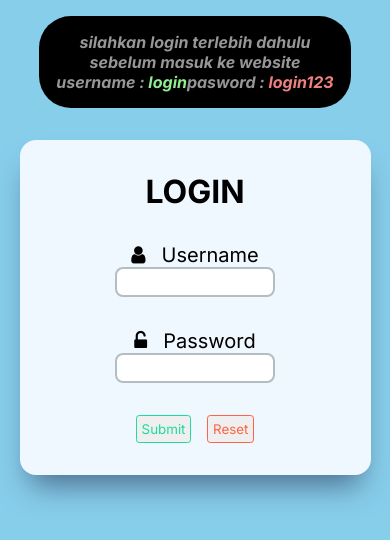
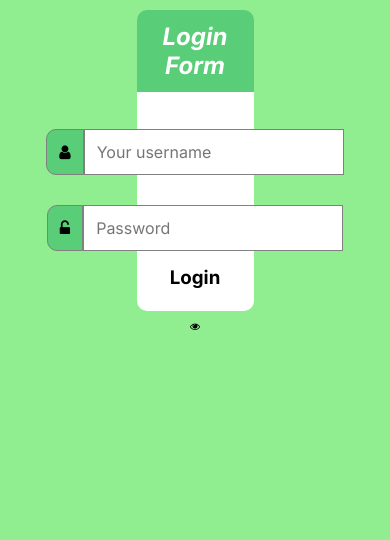
Before and after one commit to muhammadainulfuady/projetc-sederhana, a plain HTML site: page index.html in a window 390 px wide. Drawn offline with nearby package versions, Linux system fonts and the light colour scheme; a web font is replaced by a local one.

Commit message:
add login page

```diff
--- /dev/null
+++ b/css/login.css
@@ -0,0 +1,106 @@
+* {
+  padding: 0;
+  margin: 0;
+  box-sizing: border-box;
+  font-family: Inter;
+}
+
+body {
+  background-color: lightgreen;
+}
+
+/* seputar login */
+.main-login {
+  margin: 10px auto;
+  width: 30%;
+}
+
+.logo {
+  background-color: #59cd78;
+  width: 100%;
+  border-radius: 10px 10px 0px 0px;
+}
+
+.logo h2 {
+  text-align: center;
+  padding: 0.5em;
+  color: white;
+  font-style: italic;
+}
+.card {
+  padding: 22px;
+  background-color: white;
+  border-radius: 0px 0px 10px 10px;
+}
+
+.inputan {
+  padding: 15px;
+  display: flex;
+  align-items: center;
+  justify-content: center;
+}
+
+.inputan label,
+input {
+  border: none;
+  padding: 12px;
+  font-size: 1em;
+  border: 1px solid grey;
+}
+
+.inputan input {
+  background-color: white;
+}
+
+.inputan label {
+  background-color: #59cd78;
+  /* border-top-left-radius: 10px;
+  border-bottom-left-radius: 10px; */
+  border-radius: 10px 0 0 10px;
+}
+
+.user-login h3 {
+  text-align: center;
+  color: black;
+}
+
+.user-login a {
+  color: black;
+  text-decoration: none;
+}
+
+.user-login a:hover {
+  transition: 0.5s;
+  color: coral;
+  text-decoration: underline;
+  text-underline-offset: 6px;
+}
+
+/* pop-up */
+.teka_teki i {
+  display: flex;
+  justify-content: center;
+  align-items: center;
+  font-size: 10px;
+  cursor: pointer;
+  margin-top: 10px;
+}
+
+.popup {
+  display: none;
+}
+
+.popup table {
+  border: 1px solid grey;
+  margin: 0 auto;
+  background-color: pink;
+  border-radius: 10px 0 10px 0;
+  padding: 10px;
+}
+
+.popup table td {
+  border-radius: 10px 0 10px 0;
+  background-color: lightblue;
+  padding: 10px;
+  border: 1px solid tomato;
+}
--- a/css/style.css
+++ b/css/style.css
@@ -9,112 +9,14 @@ body {
   background-color: skyblue;
 }
 
-/* allert login */
-.alert {
-  text-align: center;
-  display: flex;
-  justify-content: space-between;
-  margin: 1rem 25rem;
-  flex-wrap: wrap;
-  font-style: italic;
-  background-color: black;
-  padding: 1rem;
-  border-radius: 2rem;
-  color: #989797;
-}
-
-.alert .g-login {
-  color: lightgreen;
-}
-
-.alert .r-login {
-  color: lightcoral;
-}
-
-/* index browser */
-/* login page in website */
-.login-logo {
-  text-align: center;
-  margin: 5rem 0;
-  display: flex;
-}
-
-.login-page {
-  background-color: #d7edff;
-  display: flex;
-  align-items: center;
-  justify-content: center;
-  background-color: aliceblue;
-  box-shadow: #4c6d8f 0px 20px 30px -10px;
-  max-width: 500px;
-  margin: 3rem auto;
-  padding: 3rem;
-  border-radius: 1rem;
-}
-
-.form-groub {
-  margin: 2rem;
-}
-
-.form-groub input {
-  margin-left: 1rem;
-  display: flex;
-  align-items: center;
-  justify-content: center;
-  width: 200px;
-  height: 30px;
-  border-radius: 0.5rem;
-  border: 2px solid #b4bec2;
-}
-
-.form-groub label {
-  font-size: 20px;
-  display: flex;
-  justify-content: space-around;
-  align-items: center;
-}
-
-.button-groub {
-  display: flex;
-  justify-content: center;
-  align-items: center;
-  gap: 1rem;
-}
-
-.button-groub .kirim {
-  color: #1ddc9d;
-  padding: 0.3rem;
-  border-radius: 0.2rem;
-  border: 1px solid #1ddc9d;
-}
-
-.button-groub .kirim:hover {
-  background-color: #1ddc9d;
-  color: white;
-  transition: 0.5s;
-}
-
-.button-groub .hapus {
-  border: 1px solid tomato;
-  color: tomato;
-  padding: 0.3rem;
-  border-radius: 0.2rem;
-}
-
-.button-groub .hapus:hover {
-  background-color: tomato;
-  color: white;
-  transition: 0.5s;
-}
-
-/* main browsers */
 /* navbar */
 .navbar {
   display: flex;
   justify-content: center;
   align-items: center;
-  margin: 1rem 1rem;
   justify-content: space-between;
+  padding: 1em;
+  background-color: aliceblue;
 }
 
 .navbar ul {
@@ -135,62 +37,3 @@ body {
   justify-content: center;
   align-items: center;
 }
-
-/* responsife */
-@media screen and (max-width: 517px) {
-  .login-page {
-    display: flex;
-    width: 90%;
-    background-color: aliceblue;
-    box-shadow: #4c6d8f 0px 20px 30px -10px;
-    max-width: 500px;
-    margin: 2rem auto;
-    padding: 2rem;
-    border-radius: 1rem;
-  }
-
-  .login-logo {
-    text-align: center;
-    margin: 0;
-    display: block;
-  }
-}
-
-@media screen and (max-width: 431px) {
-  .login-page {
-    display: block;
-    width: 90%;
-    background-color: aliceblue;
-    box-shadow: #4c6d8f 0px 20px 30px -10px;
-    max-width: 500px;
-    margin: 2rem auto;
-    padding: 2rem;
-    border-radius: 1rem;
-  }
-
-  .login-page label {
-    display: flex;
-    justify-content: center;
-    align-items: center;
-    gap: 1rem;
-  }
-
-  .form-groub input {
-    display: flex;
-    justify-content: center;
-    align-items: center;
-    width: 10rem;
-    margin: 0 auto;
-  }
-}
-
-@media screen and (max-width: 1029px) {
-  .alert {
-    display: flex;
-    flex-wrap: wrap;
-    align-items: center;
-    justify-content: center;
-    width: 80%;
-    margin: 1rem auto;
-  }
-}
--- a/index.html
+++ b/index.html
@@ -4,7 +4,7 @@
     <meta charset="UTF-8" />
     <meta name="viewport" content="width=device-width, initial-scale=1.0" />
     <!-- css -->
-    <link rel="stylesheet" href="./css/style.css" />
+    <link rel="stylesheet" href="/css/login.css" />
     <!-- fa-icons -->
     <link
       rel="stylesheet"
@@ -17,41 +17,61 @@
       href="https://fonts.googleapis.com/css2?family=Inter:ital,opsz,wght@0,14..32,100..900;1,14..32,100..900&family=Roboto:ital,wght@0,100..900;1,100..900&family=Tagesschrift&display=swap"
       rel="stylesheet"
     />
-    <title>Halaman login</title>
   </head>
   <body>
-    <!-- peringatan login -->
-    <div class="alert">
-      <h4>silahkan login terlebih dahulu sebelum masuk ke website</h4>
-      <h4>username : <span class="g-login">login</span></h4>
-      <h4>pasword : <span class="r-login">login123</span></h4>
-    </div>
-
-    <!-- card login -->
-    <div class="login-page">
-      <div class="login-logo"><h1>LOGIN</h1></div>
-      <form action="./pages/main.html" method="get">
-        <div class="form-groub">
-          <label for="username">
-            <i class="fa fa-user" aria-hidden="true"></i>Username</label
-          >
-          <input type="text" name="username" id="username" required />
+    <!-- login user -->
+    <section class="main-login">
+      <div class="logo">
+        <h2>Login Form</h2>
+      </div>
+      <div class="card">
+        <div class="inputan">
+          <label for="username"
+            ><i class="fa fa-user" aria-hidden="true"></i
+          ></label>
+          <input
+            type="text"
+            name="username"
+            id="username"
+            placeholder="Your username"
+          />
         </div>
-        <div class="form-groub">
+        <div class="inputan">
           <label for="password"
-            ><i class="fa fa-unlock-alt"></i>Password
-          </label>
-          <input type="password" name="password" id="password" required />
+            ><i class="fa fa-unlock-alt" aria-hidden="true"></i
+          ></label>
+          <input
+            type="password"
+            name="password"
+            id="password"
+            placeholder="Password"
+          />
         </div>
-        <div class="button-groub">
-          <button type="button" class="kirim" onclick="login(event)">
-            Submit
-          </button>
-          <button type="reset" class="hapus">Reset</button>
+        <div class="user-login">
+          <h3>
+            <a href="#" id="accept">Login</a>
+          </h3>
         </div>
-      </form>
-    </div>
-    <script src="https://unpkg.com/boxicons@2.1.3/dist/boxicons.js"></script>
-    <script src="./js/main.js"></script>
+      </div>
+      <div class="teka_teki">
+        <i class="fa fa-eye" aria-hidden="true" id="mata"></i>
+      </div>
+      <a href=""></a>
+      <div class="popup" id="popup">
+        <table border="0" cellpadding="0" cellspacing="0">
+          <tr>
+            <td>username</td>
+            <td>:</td>
+            <td>admin</td>
+          </tr>
+          <tr>
+            <td>password</td>
+            <td>:</td>
+            <td>123</td>
+          </tr>
+        </table>
+      </div>
+    </section>
+    <script src="/js/login.js"></script>
   </body>
 </html>
--- /dev/null
+++ b/js/login.js
@@ -0,0 +1,29 @@
+let user_login = document.querySelector("#accept");
+let input_user = document.querySelector("#username");
+let input_pass = document.querySelector("#password");
+let login = function () {
+  user_login.addEventListener("click", function () {
+    let val_user = input_user.value;
+    let val_pass = input_pass.value;
+    let us = "admin";
+    let pw = "123";
+    if (val_user == pw && val_pass == us) {
+      window.location.assign(`./pages/about.html`);
+    } else {
+      alert("Temukak mata");
+    }
+  });
+};
+login();
+
+let found = 0;
+let mata = document.querySelector("#mata");
+let popup = document.querySelector("#popup");
+mata.addEventListener("click", function () {
+  if (found % 2 == 0) {
+    popup.style.display = "block";
+  } else {
+    popup.style.display = "none";
+  }
+  found += 1;
+});
--- a/js/main.js
+++ /dev/null
@@ -1,12 +0,0 @@
-function login(event) {
-  event.preventDefault();
-
-  const username = document.getElementById("username").value;
-  const password = document.getElementById("password").value;
-
-  if (username === "login" && password === "login123") {
-    window.location.href = "./pages/main.html";
-  } else {
-    alert("404 Not Found");
-  }
-}
```
Also changed, not shown: pages/about.html (added, +39 -0 lines), pages/main.html (deleted, +0 -39 lines).
